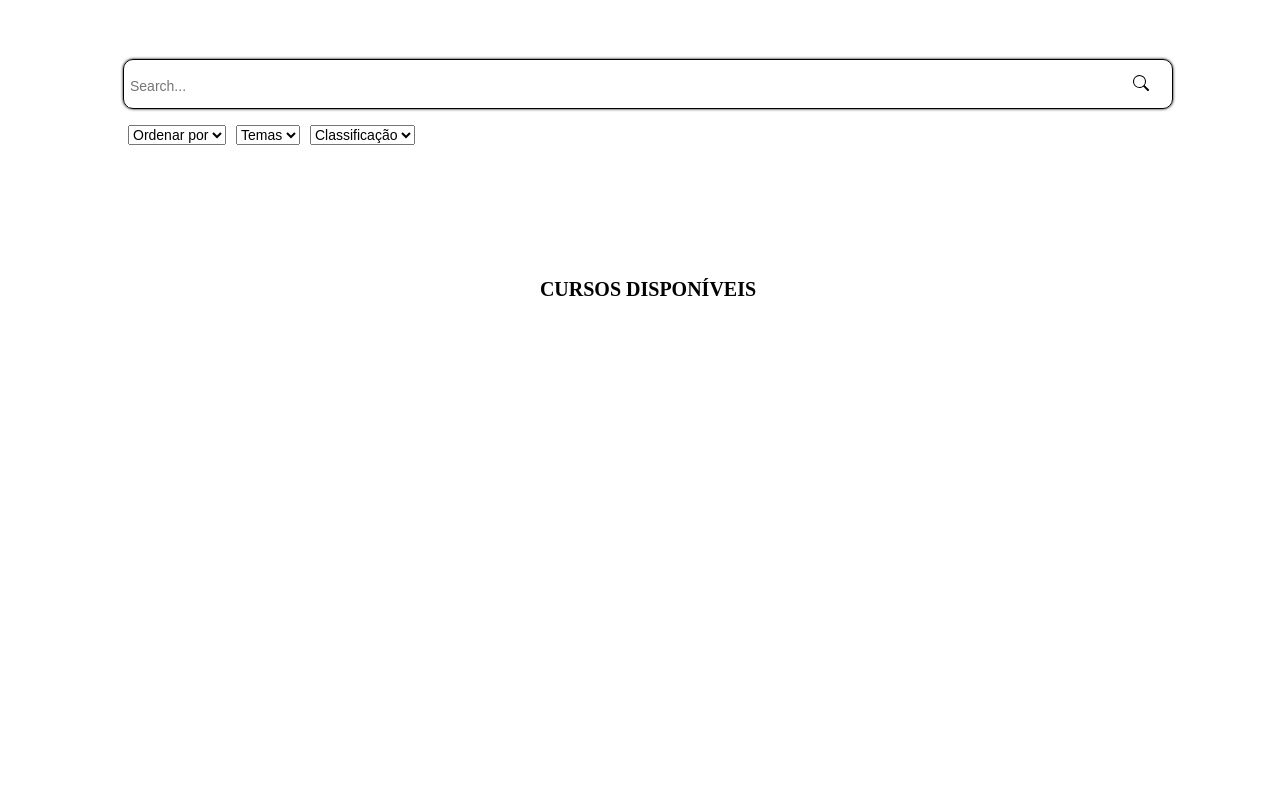
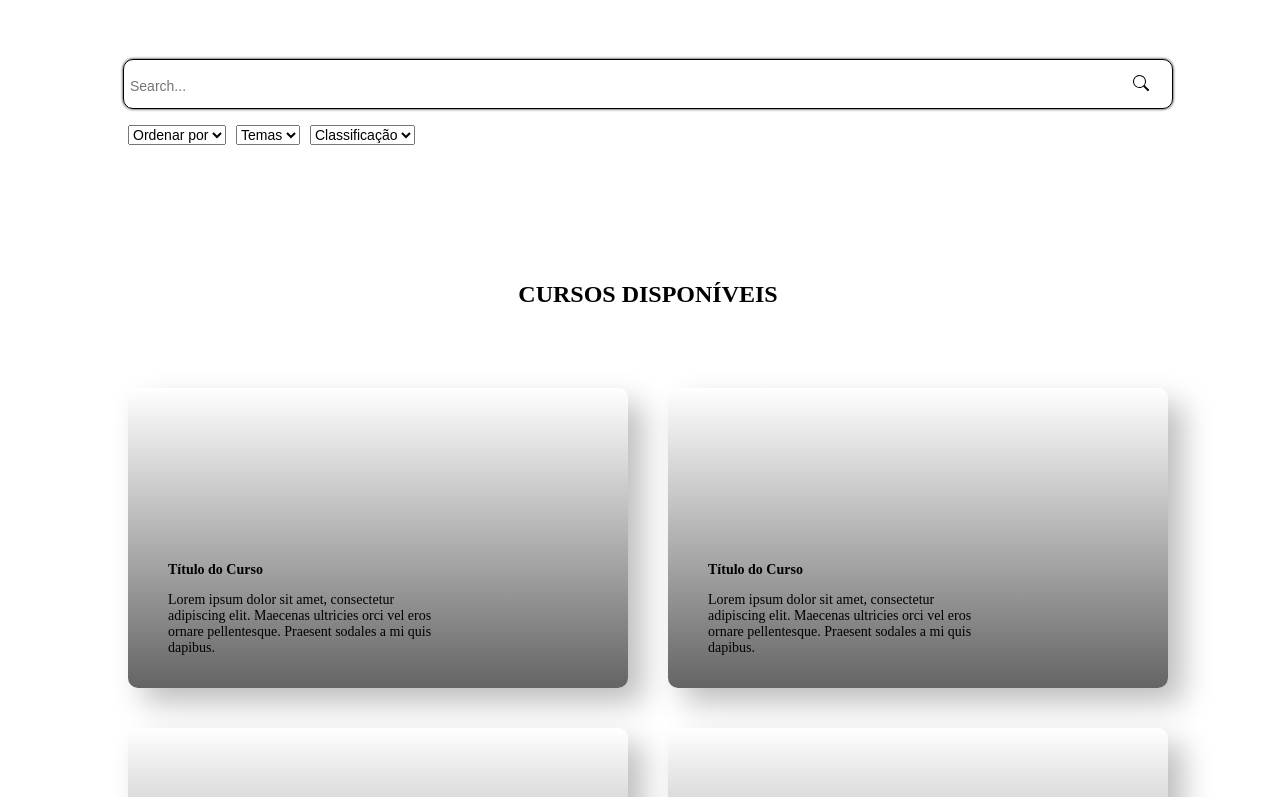
Before and after one commit to ic-platform/confluentia, an Angular app: page /catalog in a window 1280 px wide. Shown: the part 553-1350 px from the top of the page. Before the commit the page ends 920 px from the top, so only its background shows below. Built offline with nearby package versions, Linux system fonts and the light colour scheme.

Commit message:
Cards Component on Catalog

```diff
--- a/src/app/app-routing.module.ts
+++ b/src/app/app-routing.module.ts
@@ -4,6 +4,7 @@ import { HomeComponent } from './home/home.component';
 import { CatalogComponent } from './courses/catalog/catalog.component';
 import { CourseDetailsComponent } from './courses/course-details/course-details.component';
 import { CardsComponent } from './courses/cards/cards.component';
+
 
 const routes: Routes = [
   {
@@ -24,7 +25,7 @@ const routes: Routes = [
     component: CourseDetailsComponent
   },
   {
-    path: 'card',
+    path: 'cards',
     component: CardsComponent
   }
 ];
--- a/src/app/courses/cards/cards.component.html
+++ b/src/app/courses/cards/cards.component.html
@@ -1,16 +1,14 @@
-<div *ngFor="let item of cursos" class="card">
+<div class="divCard">
 
-
-  <div class="img">
-
-    <div class="img2">
-      <div class="text">
-        <p class="h3"> {{ item.nome }} </p>
-        <p class="p"> {{ item.desc }} </p>
+  <div *ngFor="let item of cursos" class="card">
+    <div class="img">
+      <div class="img2">
+        <div class="text">
+          <p class="h3"> {{ item.nome }} </p>
+          <p class="p"> {{ item.desc }} </p>
+        </div>
       </div>
     </div>
   </div>
 
-
-
 </div>
--- a/src/app/courses/cards/cards.component.scss
+++ b/src/app/courses/cards/cards.component.scss
@@ -88,3 +88,14 @@
 .save:hover .svg {
   fill: #ced8de;
 }
+
+
+
+.divCard {
+  display: grid;
+  grid-template-columns: 540px 540px;
+  grid-template-rows: 340px 340px;
+  justify-items: center;
+  align-items: center;
+
+}
--- a/src/app/courses/cards/cards.component.ts
+++ b/src/app/courses/cards/cards.component.ts
@@ -26,6 +26,31 @@ export class CardsComponent implements OnInit {
       id: 3,
       nome: "Título do Curso",
       desc: "Lorem ipsum dolor sit amet, consectetur adipiscing elit. Maecenas ultricies orci vel eros ornare pellentesque. Praesent sodales a mi quis dapibus. "
+    },
+    {
+      id: 4,
+      nome: "Título do Curso",
+      desc: "Lorem ipsum dolor sit amet, consectetur adipiscing elit. Maecenas ultricies orci vel eros ornare pellentesque. Praesent sodales a mi quis dapibus. "
+    },
+    {
+      id: 5,
+      nome: "Título do Curso",
+      desc: "Lorem ipsum dolor sit amet, consectetur adipiscing elit. Maecenas ultricies orci vel eros ornare pellentesque. Praesent sodales a mi quis dapibus. "
+    },
+    {
+      id: 6,
+      nome: "Título do Curso",
+      desc: "Lorem ipsum dolor sit amet, consectetur adipiscing elit. Maecenas ultricies orci vel eros ornare pellentesque. Praesent sodales a mi quis dapibus. "
+    },
+    {
+      id: 7,
+      nome: "Título do Curso",
+      desc: "Lorem ipsum dolor sit amet, consectetur adipiscing elit. Maecenas ultricies orci vel eros ornare pellentesque. Praesent sodales a mi quis dapibus. "
+    },
+    {
+      id: 8,
+      nome: "Título do Curso",
+      desc: "Lorem ipsum dolor sit amet, consectetur adipiscing elit. Maecenas ultricies orci vel eros ornare pellentesque. Praesent sodales a mi quis dapibus. "
     }
   ]
 
--- a/src/app/courses/catalog/catalog.component.html
+++ b/src/app/courses/catalog/catalog.component.html
@@ -14,6 +14,7 @@
     </div>
   </section>
 
+  <div>
     <div class="navBar">
       <nav>
         <form class="formNav">
@@ -53,11 +54,13 @@
         </li>
       </ul>
     </div>
+  </div>
 
   <section class="sec2">
-    <h1 id="titleCatalog">CURSOS DISPONÍVEIS</h1>
-
-
+    <h1>CURSOS DISPONÍVEIS</h1>
+    <div class="divCard">
+      <app-cards></app-cards>
+    </div>
   </section>
 
 
--- a/src/app/courses/catalog/catalog.component.scss
+++ b/src/app/courses/catalog/catalog.component.scss
@@ -16,14 +16,19 @@
 
 .sec2 {
   display: flex;
+  flex-direction: column;
   justify-content: center;
+  align-items: center;
   padding-top: 100px;
   padding-bottom: 50px;
-
 }
 
 .divPagina {
-  height: 100vh;
+  display: flex;
+  flex-direction: column;
+  justify-content: center;
+  align-content: center;
+
   width: 100vw;
 }
 
@@ -94,6 +99,13 @@ select {
   height: 300px;
 }
 
-#titleCatalog {
+.sec2 .h1 {
   font-size: 20px;
+  margin: 10px;
 }
+
+.divCard {
+  display: flex;
+  flex-direction: row;
+  padding: 40px;
+}
```
Lines whose indentation alone changed are shown as unchanged.
